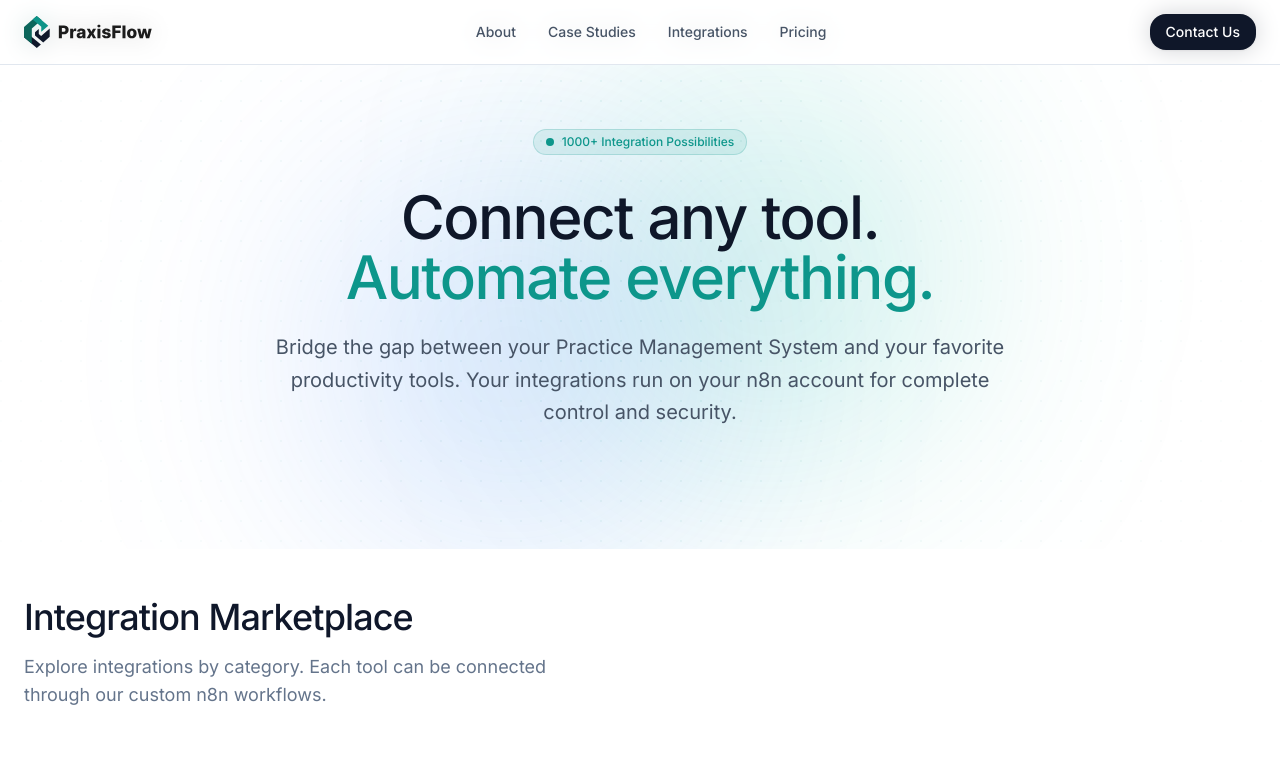
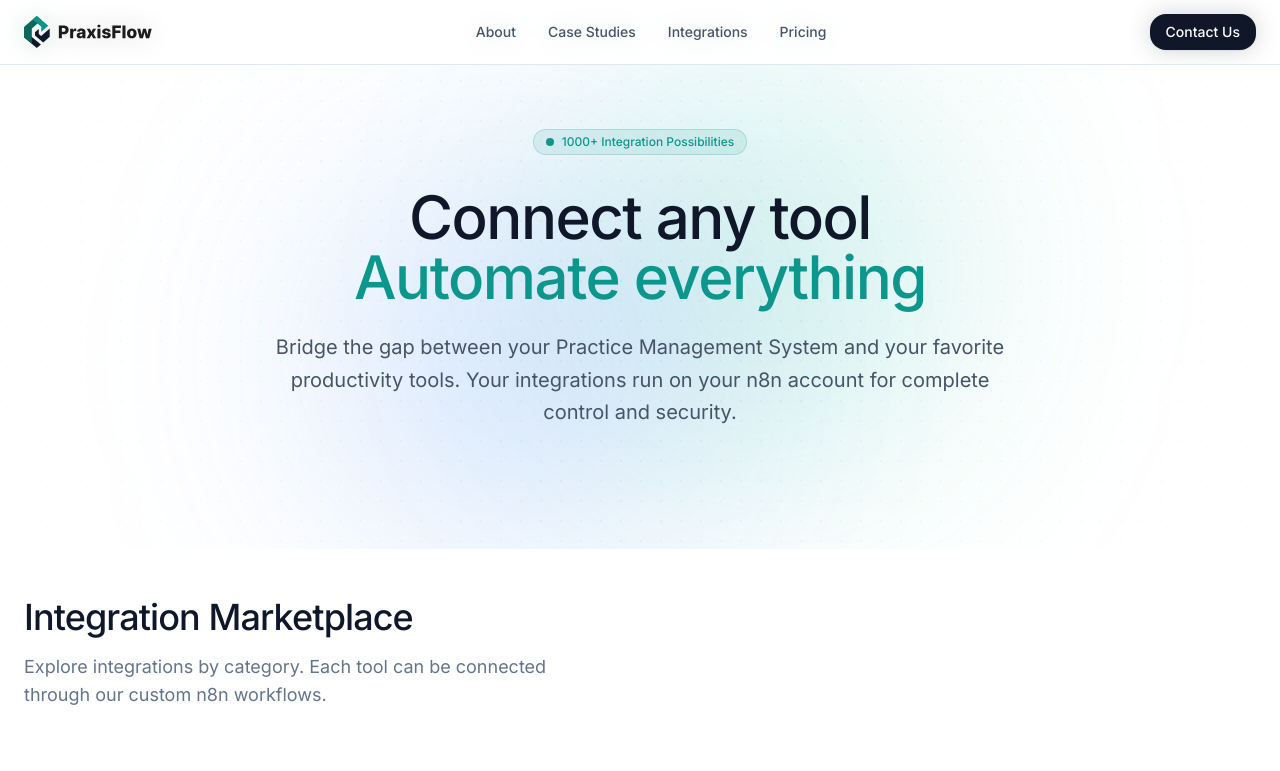
Before and after one commit to janr0599/agency_website, a Next.js app: page /integrations in a window 1280 px wide. Shown: the top 771 px of the page. Built offline with nearby package versions, Linux system fonts and the light colour scheme.

Commit message:
remove dots from integrations page title

```diff
--- a/app/integrations/page.tsx
+++ b/app/integrations/page.tsx
@@ -73,8 +73,8 @@ function IntegrationsContent() {
                             </div>
 
                             <h1 className="text-4xl md:text-6xl font-medium text-foreground tracking-tight mb-6">
-                                Connect any tool. <br className="hidden md:block" />
-                                <span className="text-accent">Automate everything.</span>
+                                Connect any tool<br className="hidden md:block" />
+                                <span className="text-accent">Automate everything</span>
                             </h1>
 
                             <p className="text-xl text-muted-foreground max-w-3xl mx-auto leading-relaxed mb-10">
```
